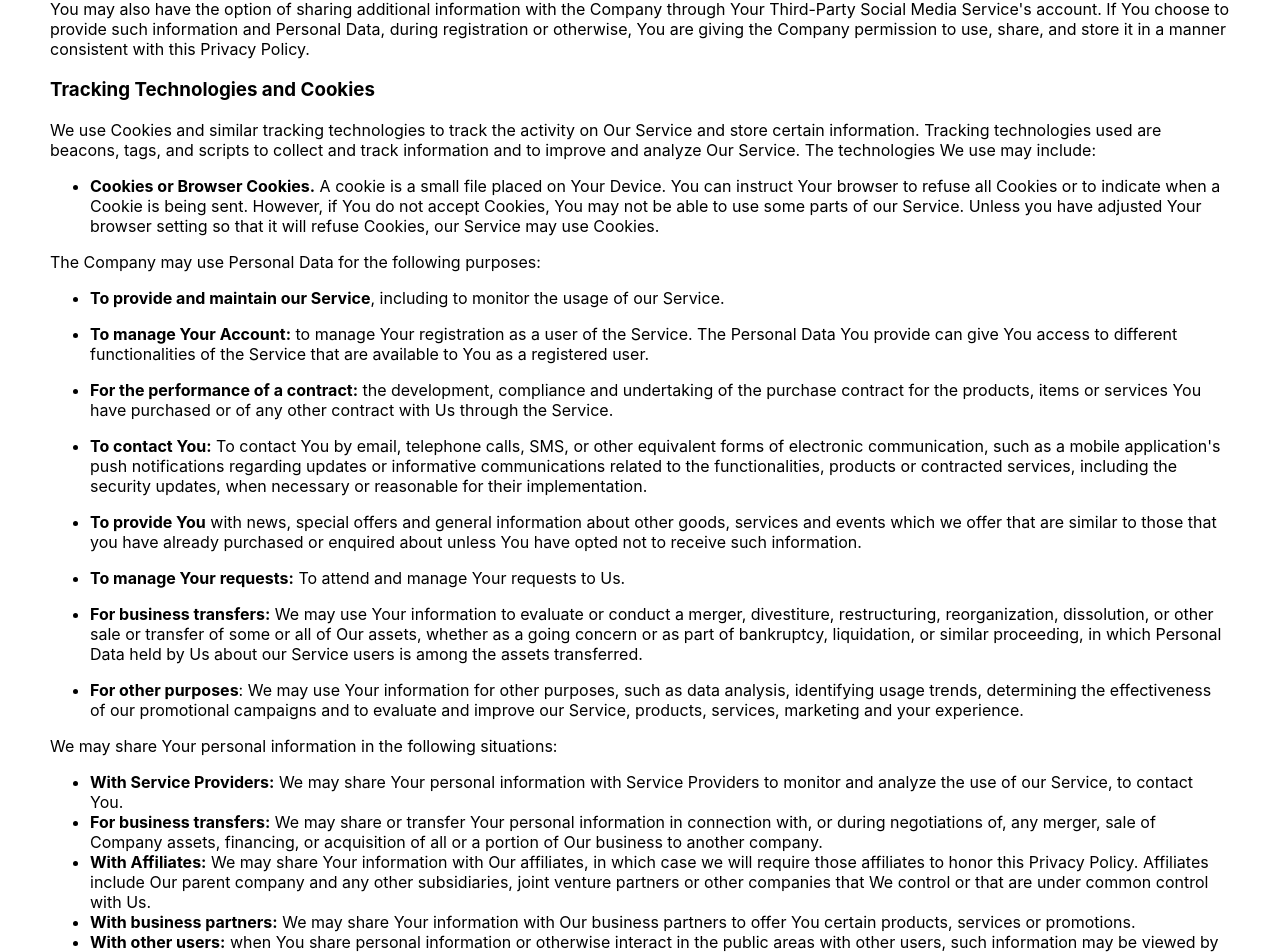
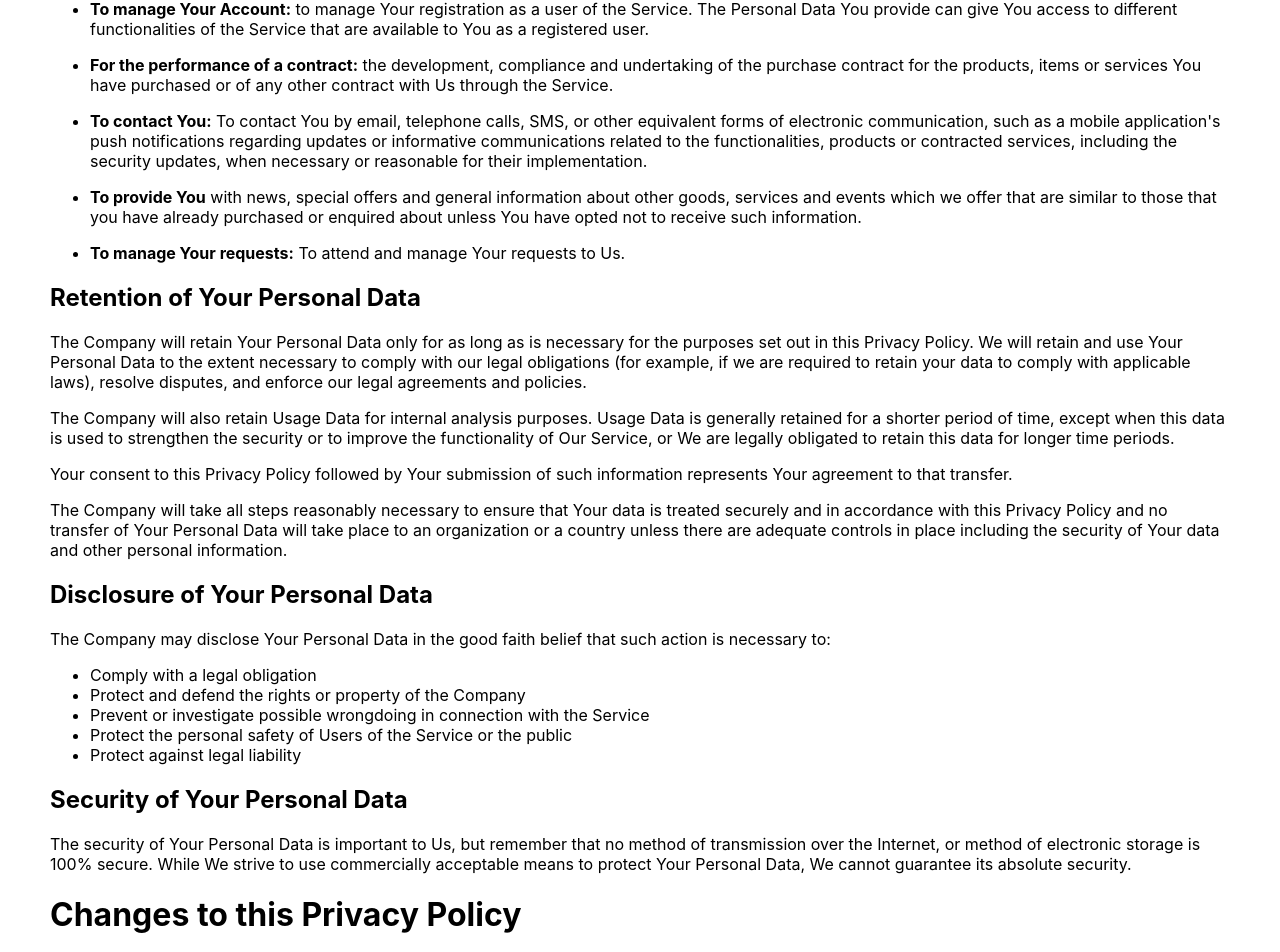
Before and after one commit to farukhrana14/metro-one-react-auth, a React (Create React App) app: page /privacy in a window 1280 px wide. Shown: the part 1826-2778 px from the top of the page. Built offline with nearby package versions, Linux system fonts and the light colour scheme.

Commit message:
some more added - signout working

```diff
--- a/src/components/Header/Header.js
+++ b/src/components/Header/Header.js
@@ -48,7 +48,7 @@ const headerSignOut = () => {
                 <Link to="/home">Home</Link>
                 <Link to="/destination">Destination</Link>
                 <Link to="/contact">Contact</Link>
-                {loggedInUser.isSignedIn ? <Link to="" onClick={()=> window.location.reload()} > <span className='sign-button'>Sign Out</span> </Link> : <Link to='/login'> <span className='sign-button'>Sign in</span> </Link> }
+                {loggedInUser.isSignedIn ? <Link to="" onClick={()=> headerSignOut()} > <span className='sign-button'>Sign Out</span> </Link> : <Link to='/login'> <span className='sign-button'>Sign in</span> </Link> }
                 <span className='user-name-nav'> {loggedInUser.isSignedIn && loggedInUser.name ? loggedInUser.name : <span> {loggedInUser.isSignedIn && loggedInUser.email} </span>  }</span>
                 <span style={{display: 'inline-flex'}}><div className='profile-image'> {loggedInUser.photo ? <img src={loggedInUser.photo} alt=""/> : <span className='no-pic'>{loggedInUser.isSignedIn && <span>No Pic</span>}</span> } </div></span>
 
--- a/src/components/PrivacyPolicy/PrivacyPolicy.js
+++ b/src/components/PrivacyPolicy/PrivacyPolicy.js
@@ -3,10 +3,10 @@ import React from 'react';
 const PrivacyPolicy = () => {
     return (
         <div>
-            <div class="preview-agreement card-body"><div title="English" class="language-preview"><div><div class="row"><div class="col-12"><div><h1>Privacy Policy</h1>
+
+            <h1>Privacy Policy</h1>
             <p>Last updated: March 20, 2021</p>
-                <p>This Privacy Policy describes Our policies and procedures on the collection, use and disclosure of Your information when You use the Service and tells You about Your privacy rights and how the law protects You.</p>
-                <p>We use Your Personal data to provide and improve the Service. By using the Service, You agree to the collection and use of information in accordance with this Privacy Policy.</p>
+            <p>This Privacy Policy describes Our policies and procedures on the collection, use and disclosure of Your information when You use the Service and tells You about Your privacy rights and how the law protects You. We use Your Personal data to provide and improve the Service. By using the Service, You agree to the collection and use of information in accordance with this Privacy Policy.</p>
 
             <h1>Interpretation and Definitions</h1>
             <h2>Interpretation</h2>
@@ -61,8 +61,7 @@ const PrivacyPolicy = () => {
             <h3>Usage Data</h3>
             <p>Usage Data is collected automatically when using the Service.</p>
             <p>Usage Data may include information such as Your Device's Internet Protocol address (e.g. IP address), browser type, browser version, the pages of our Service that You visit, the time and date of Your visit, the time spent on those pages, unique device identifiers and other diagnostic data.</p>
-                <p>When You access the Service by or through a mobile device, We may collect certain information automatically, including, but not limited to, the type of mobile device You use, Your mobile device unique ID, the IP address of Your mobile device, Your mobile operating system, the type of mobile Internet browser You use, unique device identifiers and other diagnostic data.</p>
-                <p>We may also collect information that Your browser sends whenever You visit our Service or when You access the Service by or through a mobile device.</p>
+
             <h3>Information from Third-Party Social Media Services</h3>
             <p>The Company allows You to create an account and log in to use the Service through the following Third-party Social Media Services:</p>
             <ul>
@@ -72,12 +71,9 @@ const PrivacyPolicy = () => {
             </ul>
             <p>If You decide to register through or otherwise grant us access to a Third-Party Social Media Service, We may collect Personal data that is already associated with Your Third-Party Social Media Service's account, such as Your name, Your email address, Your activities or Your contact list associated with that account.</p>
             <p>You may also have the option of sharing additional information with the Company through Your Third-Party Social Media Service's account. If You choose to provide such information and Personal Data, during registration or otherwise, You are giving the Company permission to use, share, and store it in a manner consistent with this Privacy Policy.</p>
-                <h3>Tracking Technologies and Cookies</h3>
-                <p>We use Cookies and similar tracking technologies to track the activity on Our Service and store certain information. Tracking technologies used are beacons, tags, and scripts to collect and track information and to improve and analyze Our Service. The technologies We use may include:</p>
-                <ul>
-                    <li><strong>Cookies or Browser Cookies.</strong> A cookie is a small file placed on Your Device. You can instruct Your browser to refuse all Cookies or to indicate when a Cookie is being sent. However, if You do not accept Cookies, You may not be able to use some parts of our Service. Unless you have adjusted Your browser setting so that it will refuse Cookies, our Service may use Cookies.</li>
 
-                </ul>
+
+
             <p>The Company may use Personal Data for the following purposes:</p>
             <ul>
                 <li>
@@ -98,35 +94,16 @@ const PrivacyPolicy = () => {
                 <li>
                     <p><strong>To manage Your requests:</strong> To attend and manage Your requests to Us.</p>
                 </li>
-                    <li>
-                        <p><strong>For business transfers:</strong> We may use Your information to evaluate or conduct a merger, divestiture, restructuring, reorganization, dissolution, or other sale or transfer of some or all of Our assets, whether as a going concern or as part of bankruptcy, liquidation, or similar proceeding, in which Personal Data held by Us about our Service users is among the assets transferred.</p>
-                    </li>
-                    <li>
-                        <p><strong>For other purposes</strong>: We may use Your information for other purposes, such as data analysis, identifying usage trends, determining the effectiveness of our promotional campaigns and to evaluate and improve our Service, products, services, marketing and your experience.</p>
-                    </li>
+
+
             </ul>
-                <p>We may share Your personal information in the following situations:</p>
-                <ul>
-                    <li><strong>With Service Providers:</strong> We may share Your personal information with Service Providers to monitor and analyze the use of our Service,  to contact You.</li>
-                    <li><strong>For business transfers:</strong> We may share or transfer Your personal information in connection with, or during negotiations of, any merger, sale of Company assets, financing, or acquisition of all or a portion of Our business to another company.</li>
-                    <li><strong>With Affiliates:</strong> We may share Your information with Our affiliates, in which case we will require those affiliates to honor this Privacy Policy. Affiliates include Our parent company and any other subsidiaries, joint venture partners or other companies that We control or that are under common control with Us.</li>
-                    <li><strong>With business partners:</strong> We may share Your information with Our business partners to offer You certain products, services or promotions.</li>
-                    <li><strong>With other users:</strong> when You share personal information or otherwise interact in the public areas with other users, such information may be viewed by all users and may be publicly distributed outside. If You interact with other users or register through a Third-Party Social Media Service, Your contacts on the Third-Party Social Media Service may see Your name, profile, pictures and description of Your activity. Similarly, other users will be able to view descriptions of Your activity, communicate with You and view Your profile.</li>
-                    <li><strong>With Your consent</strong>: We may disclose Your personal information for any other purpose with Your consent.</li>
-                </ul>
+
             <h2>Retention of Your Personal Data</h2>
             <p>The Company will retain Your Personal Data only for as long as is necessary for the purposes set out in this Privacy Policy. We will retain and use Your Personal Data to the extent necessary to comply with our legal obligations (for example, if we are required to retain your data to comply with applicable laws), resolve disputes, and enforce our legal agreements and policies.</p>
             <p>The Company will also retain Usage Data for internal analysis purposes. Usage Data is generally retained for a shorter period of time, except when this data is used to strengthen the security or to improve the functionality of Our Service, or We are legally obligated to retain this data for longer time periods.</p>
-                <h2>Transfer of Your Personal Data</h2>
-                <p>Your information, including Personal Data, is processed at the Company's operating offices and in any other places where the parties involved in the processing are located. It means that this information may be transferred to — and maintained on — computers located outside of Your state, province, country or other governmental jurisdiction where the data protection laws may differ than those from Your jurisdiction.</p>
             <p>Your consent to this Privacy Policy followed by Your submission of such information represents Your agreement to that transfer.</p>
             <p>The Company will take all steps reasonably necessary to ensure that Your data is treated securely and in accordance with this Privacy Policy and no transfer of Your Personal Data will take place to an organization or a country unless there are adequate controls in place including the security of Your data and other personal information.</p>
             <h2>Disclosure of Your Personal Data</h2>
-                <h3>Business Transactions</h3>
-                <p>If the Company is involved in a merger, acquisition or asset sale, Your Personal Data may be transferred. We will provide notice before Your Personal Data is transferred and becomes subject to a different Privacy Policy.</p>
-                <h3>Law enforcement</h3>
-                <p>Under certain circumstances, the Company may be required to disclose Your Personal Data if required to do so by law or in response to valid requests by public authorities (e.g. a court or a government agency).</p>
-                <h3>Other legal requirements</h3>
             <p>The Company may disclose Your Personal Data in the good faith belief that such action is necessary to:</p>
             <ul>
                 <li>Comply with a legal obligation</li>
@@ -137,12 +114,6 @@ const PrivacyPolicy = () => {
             </ul>
             <h2>Security of Your Personal Data</h2>
             <p>The security of Your Personal Data is important to Us, but remember that no method of transmission over the Internet, or method of electronic storage is 100% secure. While We strive to use commercially acceptable means to protect Your Personal Data, We cannot guarantee its absolute security.</p>
-                <h1>Children's Privacy</h1>
-                <p>Our Service does not address anyone under the age of 13. We do not knowingly collect personally identifiable information from anyone under the age of 13. If You are a parent or guardian and You are aware that Your child has provided Us with Personal Data, please contact Us. If We become aware that We have collected Personal Data from anyone under the age of 13 without verification of parental consent, We take steps to remove that information from Our servers.</p>
-                <p>If We need to rely on consent as a legal basis for processing Your information and Your country requires consent from a parent, We may require Your parent's consent before We collect and use that information.</p>
-                <h1>Links to Other Websites</h1>
-                <p>Our Service may contain links to other websites that are not operated by Us. If You click on a third party link, You will be directed to that third party's site. We strongly advise You to review the Privacy Policy of every site You visit.</p>
-                <p>We have no control over and assume no responsibility for the content, privacy policies or practices of any third party sites or services.</p>
             <h1>Changes to this Privacy Policy</h1>
             <p>We may update Our Privacy Policy from time to time. We will notify You of any changes by posting the new Privacy Policy on this page.</p>
             <p>We will let You know via email and/or a prominent notice on Our Service, prior to the change becoming effective and update the "Last updated" date at the top of this Privacy Policy.</p>
@@ -151,7 +122,7 @@ const PrivacyPolicy = () => {
             <p>If you have any questions about this Privacy Policy, You can contact us:</p>
             <ul>
                 <li>By visiting this page on our website: <a href="https://metro-one-20210319.firebaseapp.com/contact" rel="noreferrer" target="_blank">https://metro-one-20210319.firebaseapp.com/contact</a></li>
-                </ul></div></div></div></div></div></div>
+            </ul>
         </div>
     );
 };
```
Also changed, not shown: src/components/Blog/Blog.js (deleted, +0 -11 lines), src/components/LogIn/LogIn.js (+30 -8 lines). Lines whose indentation alone changed are shown as unchanged.
